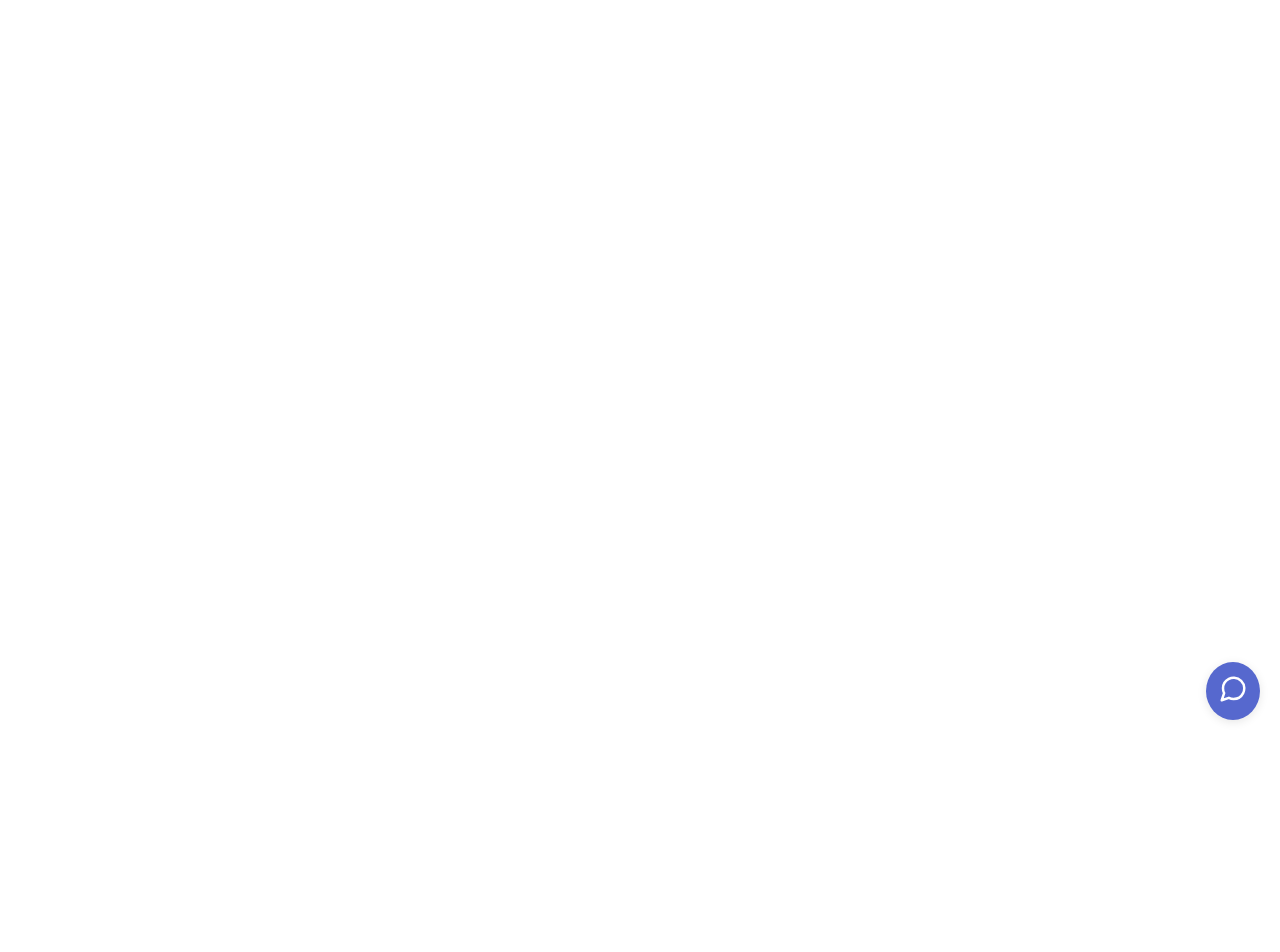
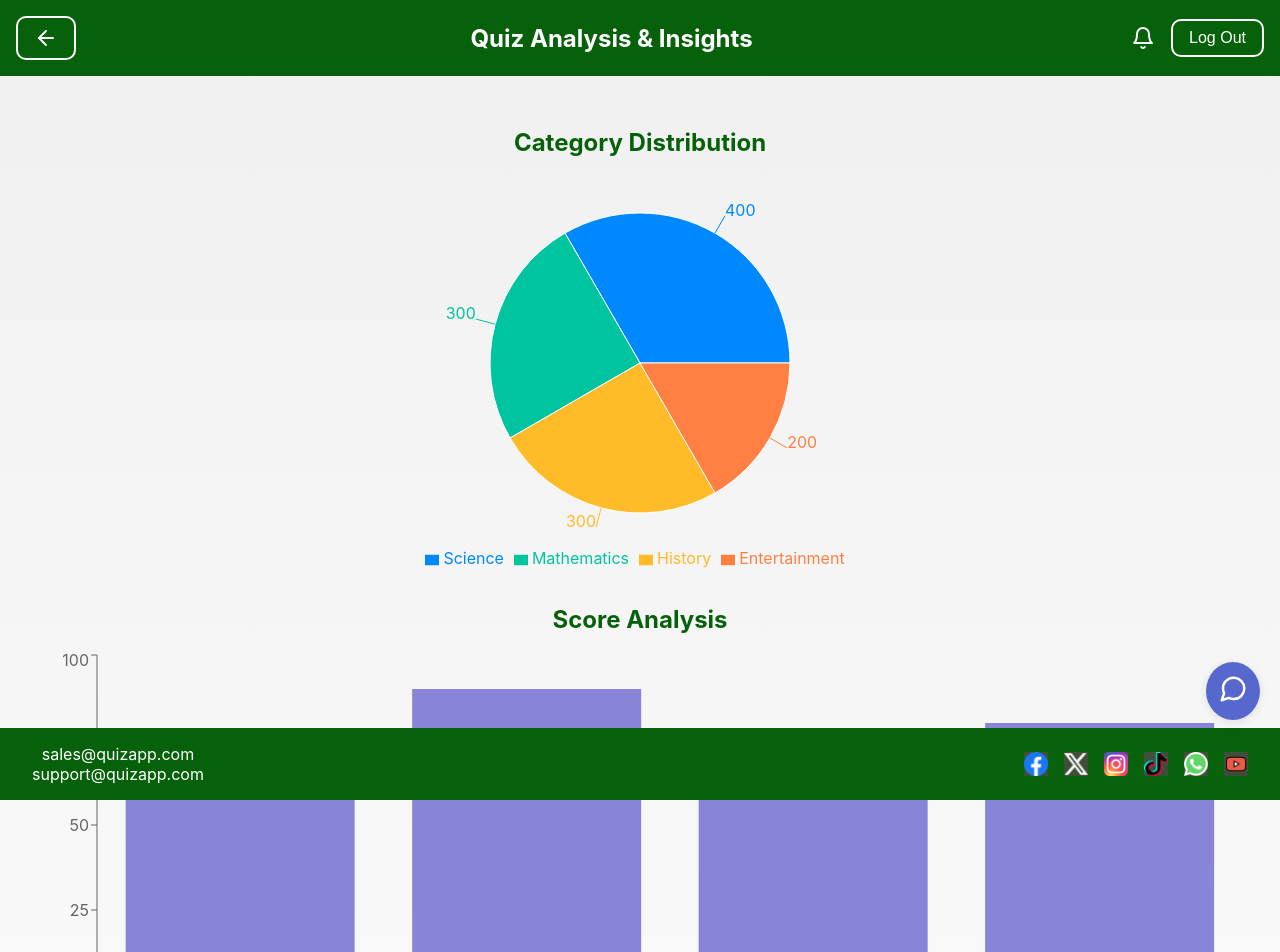
Before and after one commit to nobleenia/QuizApp, a React (Create React App) app in the folder frontend/: page /quiz-analysis in a window 1280 px wide. Before the commit this address had no page. Shown: the top 952 px of the page. Before the commit the page ends 800 px from the top, so only its background shows below. Built offline with nearby package versions, Linux system fonts and the light colour scheme.

Commit message:
Feature #9: Quiz Analysis and Insights Page, fully integrated

```diff
--- a/frontend/package.json
+++ b/frontend/package.json
@@ -11,6 +11,7 @@
     "react-icons": "^5.2.1",
     "react-router-dom": "^6.25.1",
     "react-scripts": "^5.0.1",
+    "recharts": "^2.12.7",
     "web-vitals": "^2.1.4",
     "webpack": "^5.93.0"
   },
--- a/frontend/src/App.js
+++ b/frontend/src/App.js
@@ -13,6 +13,7 @@ import NotificationScreen from './components/NotificationScreen';
 import CommunityPage from './components/CommunityPage';
 import FloatingIcon from './components/FloatingIcon'; // Assuming this is your floating icon component
 import QuizResultsPage from './components/QuizResultsPage';
+import QuizAnalysisPage from './components/QuizAnalysisPage';
 import './App.css';
 
 const App = () => {
@@ -43,6 +44,7 @@ const App = () => {
               <Route path="/notifications" element={<NotificationScreen />} />
               <Route path="/community" element={<CommunityPage />} />
               <Route path="/results/:quizId" element={<QuizResultsPage />} />
+              <Route path="/quiz-analysis" element={<QuizAnalysisPage />} />
             </Routes>
             <FloatingIconWrapper />
           </>
--- a/frontend/src/components/ProfileScreen.js
+++ b/frontend/src/components/ProfileScreen.js
@@ -1,9 +1,9 @@
 import React, { useState } from 'react';
 import './ProfileScreen.css';
-import userImage from '../assets/userImage.jpg'; // Placeholder for user's image
-import badgeIcon from '../assets/badgeIcon.png'; // Placeholder for badge icon
+import userImage from '../assets/userImage.jpg';
+import badgeIcon from '../assets/badgeIcon.png';
 import Footer from './Footer';
-import { FiArrowLeft, FiSettings, FiEdit, FiBell, FiX } from 'react-icons/fi'; // Using react-icons for settings, edit, and close icons
+import { FiArrowLeft, FiSettings, FiEdit, FiBell, FiX } from 'react-icons/fi';
 import { useNavigate } from 'react-router-dom';
 
 const ProfileScreen = () => {
@@ -139,15 +139,14 @@ const ProfileScreen = () => {
             </div>
             <p>Change Password</p>
             <p>Change Username</p>
-            <div className="settings-item" onClick={handleAnalysisLink} style={{ cursor: 'pointer' }}>
+            <div className="settings-item">
               <p>Notifications</p>
               <div className="toggle-switch" onClick={toggleNotifications}>
                 <div className={`toggle-slider ${notificationsEnabled ? 'on' : 'off'}`}></div>
               </div>
             </div>
-            <div className='settings-item'>
+            <div className='settings-item' onClick={handleAnalysisLink} style={{ cursor: 'pointer' }}>
               <p>View Analysis & Insights</p>
-
             </div>
             <p className="settings-logout" onClick={handleLogoutClick}>Logout</p>
             <div className="settings-save-button-container">
--- a/frontend/src/components/QuizAnalysisPage.css
+++ b/frontend/src/components/QuizAnalysisPage.css
@@ -13,6 +13,14 @@
     background-color: #07610a;
     color: white;
   }
+
+  .page-title {
+    flex-grow: 1;
+    text-align: center;
+    font-size: 1.5rem;
+    font-weight: bold;
+    color: white;
+}
 
   .analysis-header h1 {
     margin: 0;
@@ -61,3 +69,11 @@
   .footer {
     margin-top: auto;
   }
+
+  .notification-icon {
+    font-size: 1.5rem;
+    color: white;
+    cursor: pointer;
+    margin-right: 1rem;
+    transition: transform 0.3s ease-in-out;
+  }
--- a/frontend/src/components/QuizAnalysisPage.js
+++ b/frontend/src/components/QuizAnalysisPage.js
@@ -0,0 +1,134 @@
+import React, { useEffect, useState } from 'react';
+import { useNavigate } from 'react-router-dom';
+import { FiArrowLeft, FiBell } from 'react-icons/fi';
+import './QuizAnalysisPage.css';
+import Footer from './Footer';
+import { PieChart, Pie, Cell, BarChart, Bar, LineChart, Line, XAxis, YAxis, Tooltip, Legend, ResponsiveContainer } from 'recharts';
+
+const dataMock = {
+  categoryDistribution: [
+    { name: 'Science', value: 400 },
+    { name: 'Mathematics', value: 300 },
+    { name: 'History', value: 300 },
+    { name: 'Entertainment', value: 200 },
+  ],
+  scoreAnalysis: [
+    { category: 'Science', score: 75 },
+    { category: 'Mathematics', score: 90 },
+    { category: 'History', score: 60 },
+    { category: 'Entertainment', score: 80 },
+  ],
+  quizFrequency: [
+    { date: '2024-01-01', quizzes: 2 },
+    { date: '2024-01-08', quizzes: 5 },
+    { date: '2024-01-15', quizzes: 4 },
+    { date: '2024-01-22', quizzes: 3 },
+  ],
+};
+
+const COLORS = ['#0088FE', '#00C49F', '#FFBB28', '#FF8042'];
+
+const QuizAnalysisPage = () => {
+  const navigate = useNavigate();
+
+  const [categoryDistribution, setCategoryDistribution] = useState([]);
+  const [scoreAnalysis, setScoreAnalysis] = useState([]);
+  const [quizFrequency, setQuizFrequency] = useState([]);
+  const [showLogoutConfirm, setShowLogoutConfirm] = useState(false);
+
+  useEffect(() => {
+    // Fetch the data here and set it to state
+    // Using mock data for now
+    setCategoryDistribution(dataMock.categoryDistribution);
+    setScoreAnalysis(dataMock.scoreAnalysis);
+    setQuizFrequency(dataMock.quizFrequency);
+  }, []);
+
+  const handleLogoutClick = () => {
+    setShowLogoutConfirm(true);
+  };
+
+  const handleConfirmLogout = () => {
+    setShowLogoutConfirm(false);
+    navigate('/'); // Navigate to the LandingPage
+  };
+
+  const handleCancelLogout = () => {
+    setShowLogoutConfirm(false);
+  };
+
+  return (
+    <div className="quiz-analysis-page">
+      <header className="analysis-header">
+        <FiArrowLeft className="back-button" onClick={() => navigate(-1)} />
+        <h1 className='page-title'>Quiz Analysis & Insights</h1>
+        <FiBell className="notification-icon" onClick={() => navigate('/notifications')} />
+        <button className="layout-button" onClick={handleLogoutClick}>
+          Log Out
+        </button>
+      </header>
+      <main className="analysis-main">
+        <section className="chart-section">
+          <h2>Category Distribution</h2>
+          <ResponsiveContainer width="100%" height={400}>
+            <PieChart>
+              <Pie
+                data={categoryDistribution}
+                dataKey="value"
+                nameKey="name"
+                cx="50%"
+                cy="50%"
+                outerRadius={150}
+                label
+              >
+                {categoryDistribution.map((entry, index) => (
+                  <Cell key={`cell-${index}`} fill={COLORS[index % COLORS.length]} />
+                ))}
+              </Pie>
+              <Tooltip />
+              <Legend />
+            </PieChart>
+          </ResponsiveContainer>
+        </section>
+        <section className="chart-section">
+          <h2>Score Analysis</h2>
+          <ResponsiveContainer width="100%" height={400}>
+            <BarChart data={scoreAnalysis}>
+              <XAxis dataKey="category" />
+              <YAxis />
+              <Tooltip />
+              <Legend />
+              <Bar dataKey="score" fill="#8884d8" />
+            </BarChart>
+          </ResponsiveContainer>
+        </section>
+        <section className="chart-section">
+          <h2>Quiz Frequency Over Time</h2>
+          <ResponsiveContainer width="100%" height={400}>
+            <LineChart data={quizFrequency}>
+              <XAxis dataKey="date" />
+              <YAxis />
+              <Tooltip />
+              <Legend />
+              <Line type="monotone" dataKey="quizzes" stroke="#82ca9d" />
+            </LineChart>
+          </ResponsiveContainer>
+        </section>
+      </main>
+      <Footer />
+      {showLogoutConfirm && (
+        <div className="logout-confirm-modal">
+          <div className="logout-confirm-content">
+            <p>Are you sure you want to Log Out?</p>
+            <div className="logout-confirm-buttons">
+              <button onClick={handleConfirmLogout}>Yes</button>
+              <button onClick={handleCancelLogout}>No</button>
+            </div>
+          </div>
+        </div>
+      )}
+    </div>
+  );
+};
+
+export default QuizAnalysisPage;
--- a/frontend/src/components/QuizResultsPage.css
+++ b/frontend/src/components/QuizResultsPage.css
@@ -17,6 +17,14 @@
   .results-header h1 {
     margin: 0;
   }
+
+  .page-title {
+    flex-grow: 1;
+    text-align: center;
+    font-size: 1.5rem;
+    font-weight: bold;
+    color: white;
+}
 
   .back-button {
     background-color: transparent;
--- a/frontend/src/components/QuizResultsPage.js
+++ b/frontend/src/components/QuizResultsPage.js
@@ -50,7 +50,7 @@ const QuizResultsPage = () => {
     <div className="quiz-results-page">
       <header className="results-header">
         <FiArrowLeft className="back-button" onClick={() => navigate(-1)} />
-        <h1>{quizResults.title}</h1>
+        <h1 className='page-title'>Quiz Results</h1>
         <button className="layout-button" onClick={handleLogoutClick}>
           Log Out
         </button>
```
Also changed, not shown: 1 other file (tests, documents, lock files or other folders).
